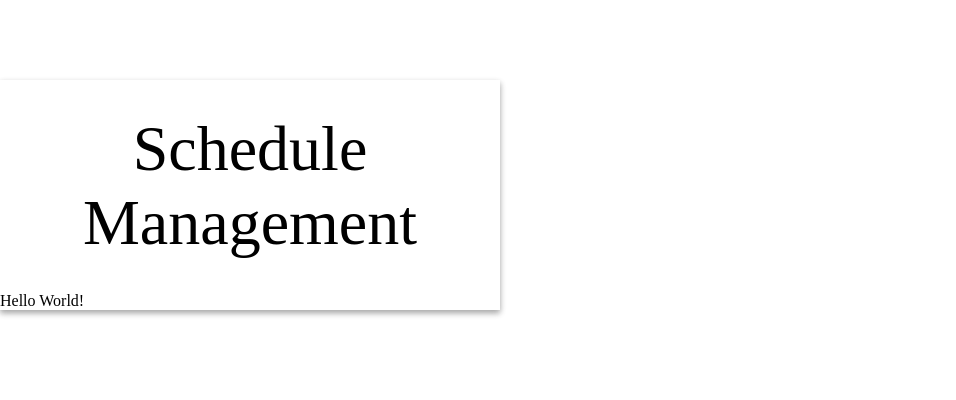
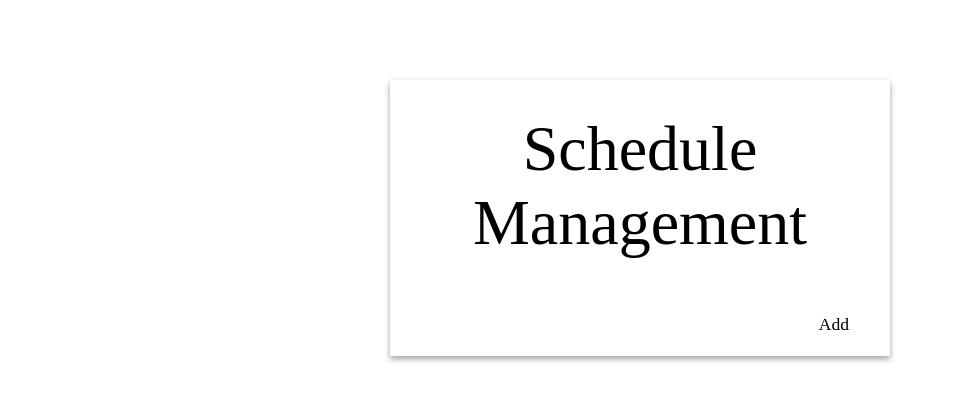
Before and after one commit to lsy173/Todolist-React, a React app: page / in a window 1280 px wide. Shown: the whole page, without its empty margins (0-956 px from the left). Built offline with nearby package versions, Linux system fonts and the light colour scheme.

Commit message:
TodoInput component created.

```diff
--- a/src/components/App.js
+++ b/src/components/App.js
@@ -1,10 +1,13 @@
 import React, { Component } from 'react';
 import PageTemplate from './PageTemplate';
+import TodoInput from './TodoInput';
 
 class App extends Component {
   render() {
     return (
-     <PageTemplate>Hello World!</PageTemplate>
+     <PageTemplate>
+       <TodoInput />
+     </PageTemplate>
     );
   }
 }
--- a/src/components/PageTemplate/PageTemplate.scss
+++ b/src/components/PageTemplate/PageTemplate.scss
@@ -1,6 +1,6 @@
 .page-template {
     margin-top: 5rem;
-    margin-lef: auto;
+    margin-left: auto;
     margin-right: auto;
     width: 500px;
     background: white;
--- /dev/null
+++ b/src/components/TodoInput/TodoInput.js
@@ -0,0 +1,30 @@
+import React from 'react';
+import styles from './TodoInput.scss';
+import classNames from 'classnames/bind';
+
+const cx = classNames.bind(styles);
+
+// Component with input and button.
+/*
+  value: input value.
+  onChange: input change event.
+  onInsert: add button click event.
+*/
+
+const TodoInput = ({value, onChange, onInsert}) => {
+
+    // If 'Enter' is pressed, execute onInsert.
+    const handleKeyPress = (e) => {
+        if( e.key == 'Enter')
+        onInsert();
+    }
+
+    return (
+        <div className={cx('todo-input')}>
+          <input onChange={onChange} value={value} onKeyPress={handleKeyPress} />
+          <div className={cx('add-button')} onClick={onInsert}>Add</div>
+        </div>
+    );
+};
+
+export default TodoInput;
--- /dev/null
+++ b/src/components/TodoInput/TodoInput.scss
@@ -0,0 +1,42 @@
+//@import 'utils'; // To use open-color, utils should be callesd.
+
+.todo-input {
+    border-top: 1px solid oc-gray-2;
+    border-bottom: 1px solid oc-gray-2;
+    // Set up layout easily with flex.
+    display: flex;
+    padding: 1rem;
+    input {
+        // Define a new style after erasing input's initial style.
+        flex: 1;
+        font-size: 1.1rem;
+        outline: none;
+        border: none;
+        background: transparent;
+        border-bottom: 1px solid oc-gray-4;
+        &:focus {
+            border-bottom: 1px solid oc-cyan-6;
+        }
+    }
+    .add-button {
+        width: 5rem;
+        height: 2rem;
+        margin-left: 1rem;
+        border: 1px solid oc-green-7;
+        color: oc-green-7;
+        font-weight: 500;
+        font-size: 1.1rem;
+        display: flex;
+        // align the contents in the center.
+        align-items: center;
+        justify-content: center;
+        cursor: pointer;
+        &:hover {
+            background: oc-green-7;
+            color: white;
+        }
+        &:active {
+            background: oc-green-8;
+        }
+    }
+}
--- /dev/null
+++ b/src/components/TodoInput/index.js
@@ -0,0 +1 @@
+export { default } from './TodoInput';
--- a/src/styles/main.css
+++ b/src/styles/main.css
@@ -1,6 +1,5 @@
-@import 'utils';
 
 body {
-  background: oc-gray-1;
+  background: $oc-gray-1;
   margin: 0px;
 }
```
Also changed, not shown: src/styles/utils.scss (renamed from src/styles/utils.css).
